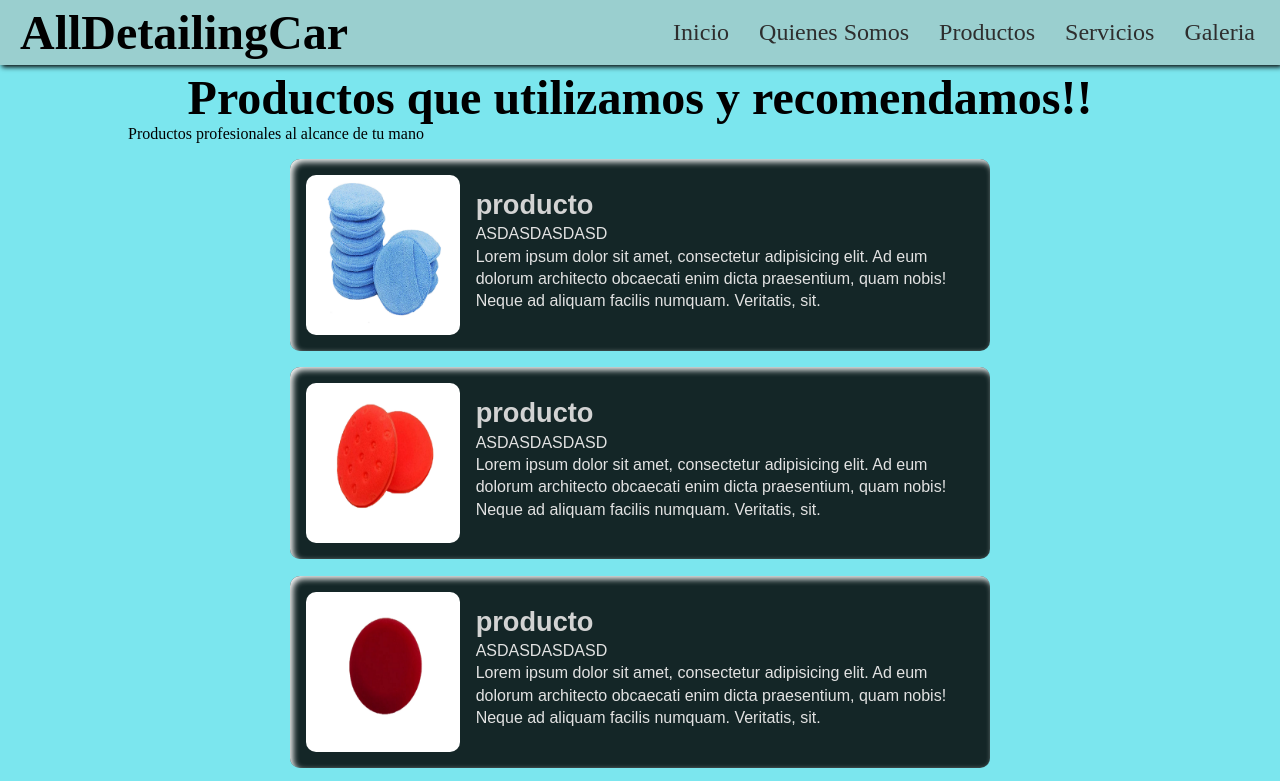
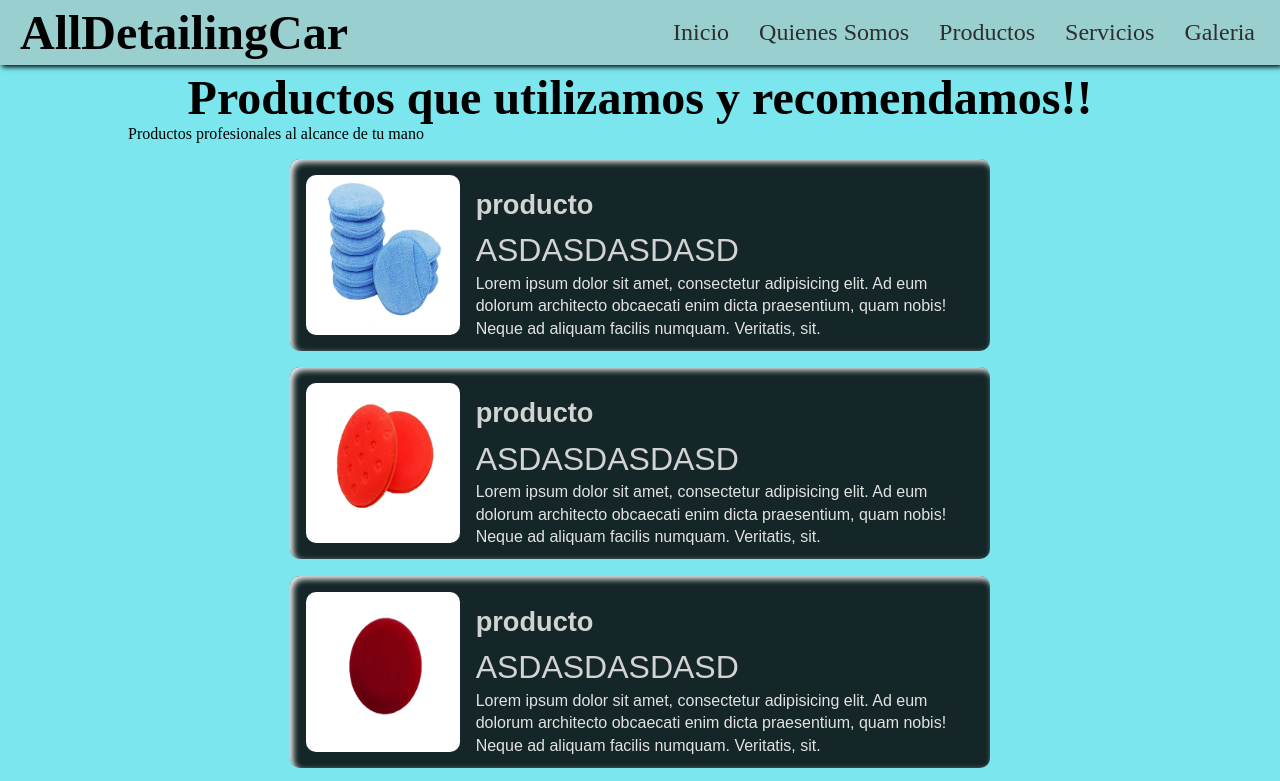
Before and after one commit to HuunterSG/Proyecto-Final-con-sass, a website: page pages/productos.html in a window 1280 px wide. Shown: the top 781 px of the page. Drawn offline with nearby package versions, Linux system fonts and the light colour scheme; files that its build step writes are made by us from their sources.

Commit message:
no se que pasa

```diff
--- a/pages/productos.html
+++ b/pages/productos.html
@@ -32,9 +32,9 @@
                     <img src="../img/aplicadores/aplicador1.png" alt="">
                 </div>
                 <div class="descripcion">
-                    <h1>producto</h1>
-                    <h2>asdasdasdasd</h2>
-                    <p> Lorem ipsum dolor sit amet, consectetur adipisicing elit. Ad eum dolorum architecto obcaecati enim dicta praesentium, quam nobis! Neque ad aliquam facilis numquam. Veritatis, sit.</p>
+                    <h1 class="title-card">producto</h1>
+                    <h2 class="subtitle-card">asdasdasdasd</h2>
+                    <p class="p-card"> Lorem ipsum dolor sit amet, consectetur adipisicing elit. Ad eum dolorum architecto obcaecati enim dicta praesentium, quam nobis! Neque ad aliquam facilis numquam. Veritatis, sit.</p>
                 </div>
             </div>
 
@@ -43,9 +43,9 @@
                     <img src="../img/aplicadores/aplicador2.png" alt="">
                 </div>
                 <div class="descripcion">
-                    <h1>producto</h1>
-                    <h2>asdasdasdasd</h2>
-                    <p> Lorem ipsum dolor sit amet, consectetur adipisicing elit. Ad eum dolorum architecto obcaecati enim dicta praesentium, quam nobis! Neque ad aliquam facilis numquam. Veritatis, sit.</p>
+                    <h1 class="title-card">producto</h1>
+                    <h2 class="subtitle-card">asdasdasdasd</h2>
+                    <p class="p-card"> Lorem ipsum dolor sit amet, consectetur adipisicing elit. Ad eum dolorum architecto obcaecati enim dicta praesentium, quam nobis! Neque ad aliquam facilis numquam. Veritatis, sit.</p>
                 </div>
             </div>
 
@@ -54,9 +54,9 @@
                     <img src="../img/aplicadores/aplicador3.png" alt="">
                 </div>
                 <div class="descripcion">
-                    <h1>producto</h1>
-                    <h2>asdasdasdasd</h2>
-                    <p> Lorem ipsum dolor sit amet, consectetur adipisicing elit. Ad eum dolorum architecto obcaecati enim dicta praesentium, quam nobis! Neque ad aliquam facilis numquam. Veritatis, sit.</p>
+                    <h1 class="title-card">producto</h1>
+                    <h2 class="subtitle-card">asdasdasdasd</h2>
+                    <p class="p-card"> Lorem ipsum dolor sit amet, consectetur adipisicing elit. Ad eum dolorum architecto obcaecati enim dicta praesentium, quam nobis! Neque ad aliquam facilis numquam. Veritatis, sit.</p>
                 </div>
             </div>
 
@@ -65,9 +65,9 @@
                     <img src="../img/aplicadores/aplicador4.png" alt="">
                 </div>
                 <div class="descripcion">
-                    <h1>producto</h1>
-                    <h2>asdasdasdasd</h2>
-                    <p> Lorem ipsum dolor sit amet, consectetur adipisicing elit. Ad eum dolorum architecto obcaecati enim dicta praesentium, quam nobis! Neque ad aliquam facilis numquam. Veritatis, sit.</p>
+                    <h1 class="title-card">producto</h1>
+                    <h2 class="subtitle-card">asdasdasdasd</h2>
+                    <p class="p-card"> Lorem ipsum dolor sit amet, consectetur adipisicing elit. Ad eum dolorum architecto obcaecati enim dicta praesentium, quam nobis! Neque ad aliquam facilis numquam. Veritatis, sit.</p>
                 </div>
             </div>
         </section>
--- a/scss/_card-product.scss
+++ b/scss/_card-product.scss
@@ -27,24 +27,23 @@ $color_grey_dark: #d3d3d3;
 		padding: 1rem;
 
 		margin-bottom: 1rem;
-		h1,
-		h2 {
-			font-family: sans-serif;
-            color: $color_grey_dark;
-		}
-		h1 {
+
+		.title-card {
 			line-height: 1;
 			margin: 0;
 			font-size: 1.7rem;
+            font-family: sans-serif;
+            color: $color_grey_dark;
 		}
-		h2 {
-			font-size: 1rem;
+		.subtitle-card {
+			font-size: 2rem;
 			font-weight: 300;
 			text-transform: uppercase;
-
-			margin-top: 5px;
+			font-family: sans-serif;
+            color: $color_grey_dark;
+			margin-top: 10px;
 		}
-        p {
+        .p-card {
             color: $color_grey;
         }
 	}
@@ -57,8 +56,9 @@ $color_grey_dark: #d3d3d3;
 
 		.descripcion {
 			flex-basis: 80%;
-			h2 {
-				color: $color_grey;
+			.subtitle-card {
+
+				color: $color_grey_dark;
 			}
 		}
 	}
```
